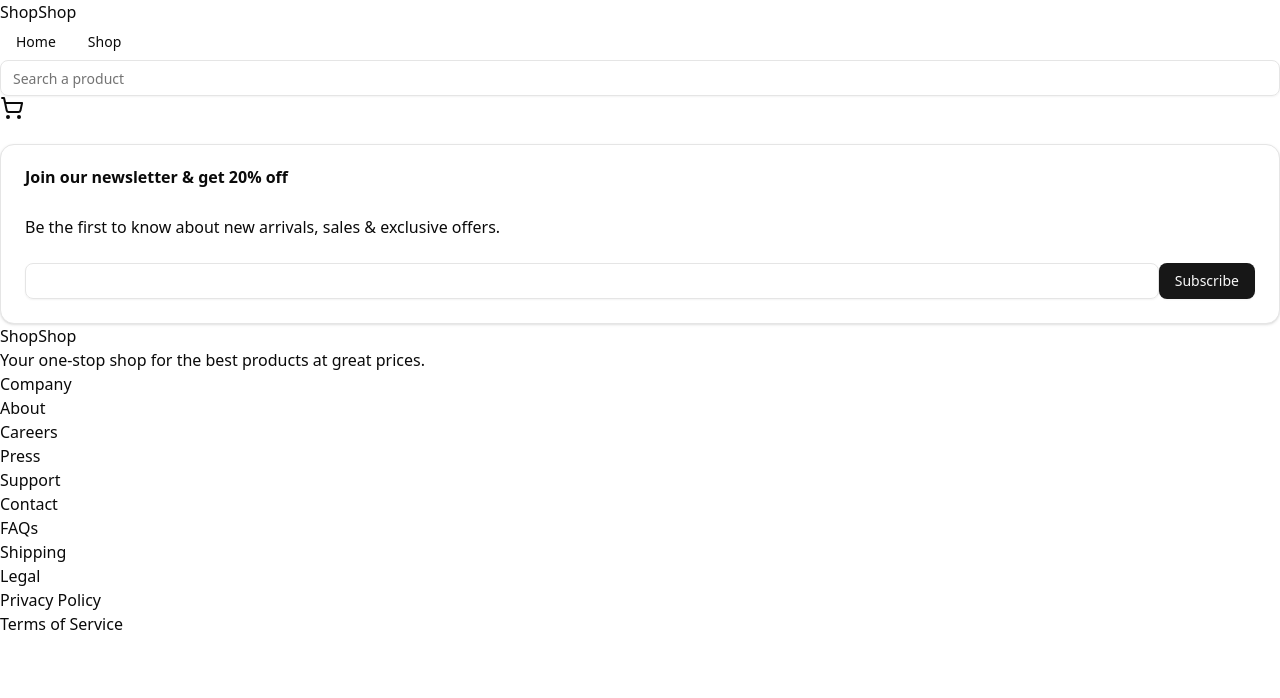
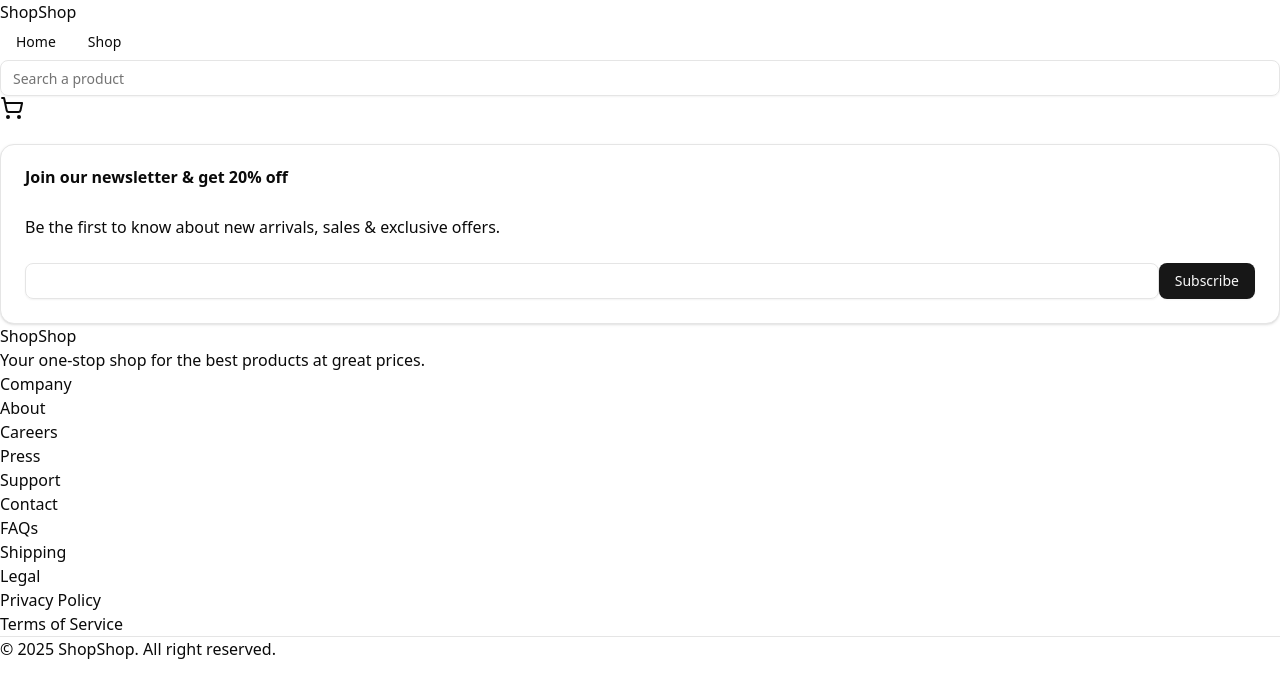
Before and after one commit to gofhilman/shopping-cart, a React (Vite) app: page / in a window 1280 px wide. Shown: the top 698 px of the page. Built offline with nearby package versions, Linux system fonts and the light colour scheme; some icons are missing.

Commit message:
feat: add basic error page

```diff
--- a/package.json
+++ b/package.json
@@ -13,6 +13,7 @@
   },
   "dependencies": {
     "@radix-ui/react-navigation-menu": "^1.2.13",
+    "@radix-ui/react-separator": "^1.1.7",
     "@radix-ui/react-slot": "^1.2.3",
     "class-variance-authority": "^0.7.1",
     "clsx": "^2.1.1",
--- a/src/components/Footer.jsx
+++ b/src/components/Footer.jsx
@@ -8,6 +8,7 @@ import {
 import { Input } from "./ui/input";
 import { Button } from "./ui/button";
 import { Link } from "react-router-dom";
+import { Separator } from "./ui/separator";
 
 export default function Footer() {
   const footerInfo = [
@@ -61,6 +62,8 @@ export default function Footer() {
           ))}
         </div>
       </article>
+      <Separator />
+      <p>&copy; 2025 ShopShop. All right reserved.</p>
     </div>
   );
 }
--- /dev/null
+++ b/src/components/ui/separator.jsx
@@ -0,0 +1,25 @@
+import * as React from "react"
+import * as SeparatorPrimitive from "@radix-ui/react-separator"
+
+import { cn } from "@/lib/utils"
+
+function Separator({
+  className,
+  orientation = "horizontal",
+  decorative = true,
+  ...props
+}) {
+  return (
+    <SeparatorPrimitive.Root
+      data-slot="separator"
+      decorative={decorative}
+      orientation={orientation}
+      className={cn(
+        "bg-border shrink-0 data-[orientation=horizontal]:h-px data-[orientation=horizontal]:w-full data-[orientation=vertical]:h-full data-[orientation=vertical]:w-px",
+        className
+      )}
+      {...props} />
+  );
+}
+
+export { Separator }
--- a/src/pages/ErrorPage.jsx
+++ b/src/pages/ErrorPage.jsx
@@ -1,3 +1,16 @@
+import { useRouteError } from "react-router-dom";
+
 export default function ErrorPage() {
+  const error = useRouteError();
+  console.error(error);
 
+  return (
+    <div>
+      <h1>Oops!</h1>
+      <p>Sorry, an unexpected error has occured.</p>
+      <p>
+        <i>{error.statusText || error.message}</i>
+      </p>
+    </div>
+  );
 }
```
Also changed, not shown: 1 other file (tests, documents, lock files or other folders).
